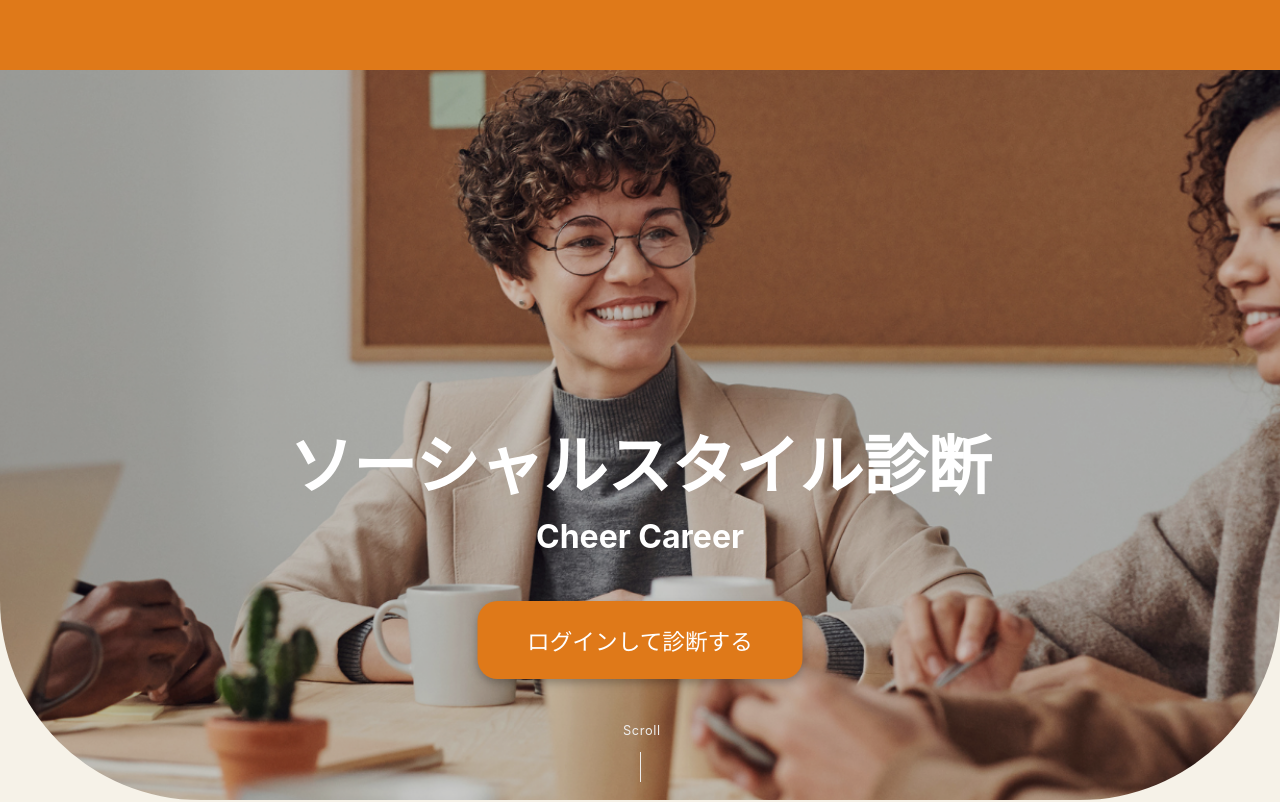
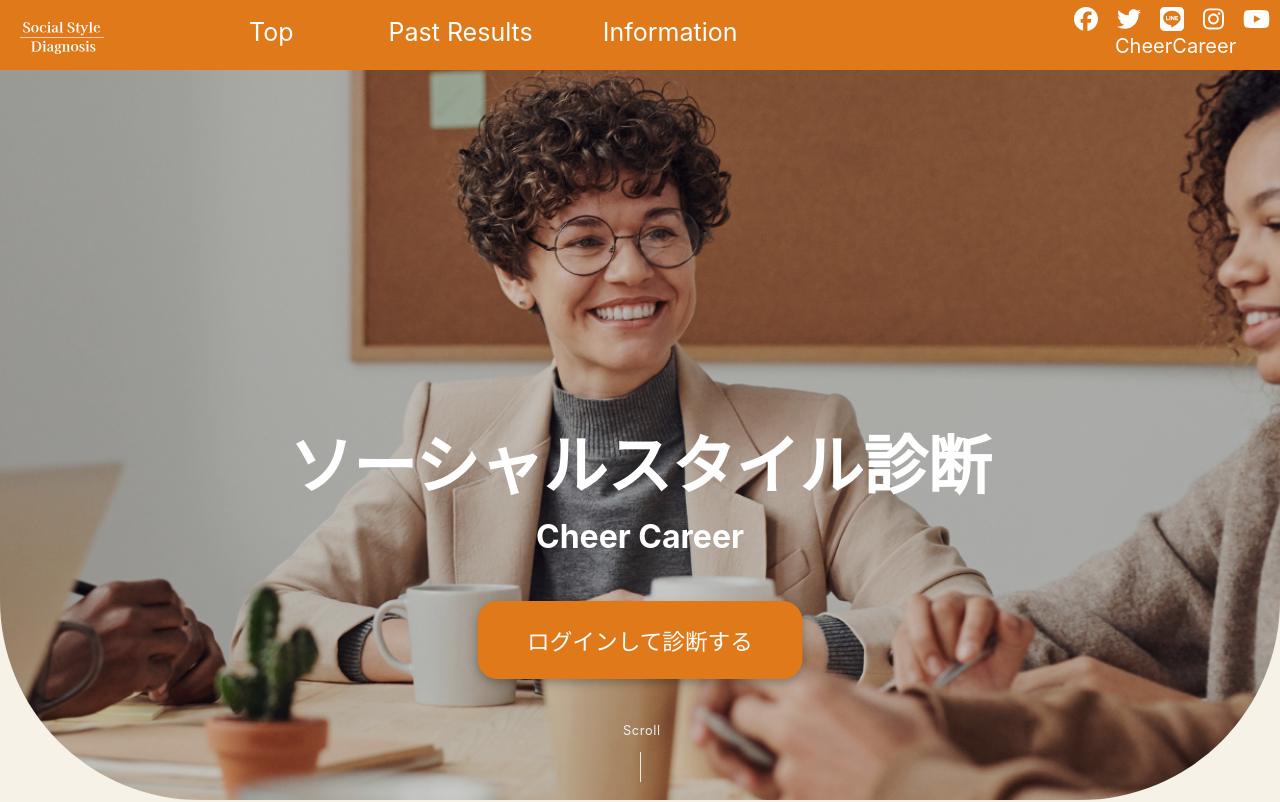
Before and after one commit to tatsuki1107/demo-social-style, a React (Create React App) app in the folder frontend/web-front/: page / in a window 1280 px wide. Shown: the top 802 px of the page. Built offline with nearby package versions, Linux system fonts and the light colour scheme.

Commit message:
header dekita

```diff
--- /dev/null
+++ b/frontend/web-front/src/components/Oganisms/Header/index.css
@@ -0,0 +1,48 @@
+header{
+    width: 100%;
+    height: 70px;
+    background-color: #DF7919;
+    position: fixed;
+    z-index: 1;
+    display: flex;
+}
+.logo img{
+    height: 120%;
+    margin-left: 20px;
+    transform: translateY(-7%);
+}
+.page{
+    display: flex;
+    margin-top: 17px;
+    margin-left: 50px;
+}
+.page div{
+    color: #fff;
+    margin-left: 70px;
+    font-size: 25px
+}
+.hIcon{
+    margin-left: auto;
+    margin-right: 10px;
+    margin-top: 5px;
+}
+.CheerCareer{
+    margin-left: 60px;
+    font-size: 20px;
+    color: #fff;
+}
+
+
+
+.page a{
+    margin-left:50px;
+    font-size: 25px;
+    color: #fff;
+}
+.a :hover{
+    opacity: 0.7;
+}
+.logo2 img{
+    margin-top: 20px;
+    margin-left: 590px;
+}
--- a/frontend/web-front/src/components/Oganisms/Header/index.jsx
+++ b/frontend/web-front/src/components/Oganisms/Header/index.jsx
@@ -1,20 +1,59 @@
 import React from "react";
-import styled from "styled-components";
+import './index.css';
+/*import styled from "styled-components";*/
+import logo from '../../../img/Social_Style_Diagnosis_1.svg';
+import {useNavigate} from 'react-router-dom'
+import { FontAwesomeIcon } from '@fortawesome/react-fontawesome'
+import { faTwitter, faFacebook, faLine, faInstagram, faYoutube } from "@fortawesome/free-brands-svg-icons";
 
 // tmp_header
-const Head = styled.header`
+/*const Head = styled.header`
   width: 100%;
   height: 70px;
   background-color: #DF7919;
   position: fixed;
   z-index: 1;
-`;
+`;*/
 
 const Header = () => {
+  const navigate = useNavigate();
   return (
-    <>
-      <Head></Head>
-    </>
+      <header>
+        <div className="logo">
+          <img src={logo} alt="CheerCareer_Logo" />
+        </div>
+        <div className="page">
+          <div onClick = {() => navigate("/")}>
+            &emsp;Top&emsp;
+          </div>
+          <div onClick = {() => navigate("/past_result")}>
+            Past Results
+          </div>
+          <div onClick = {() => navigate("/diagnosis")}>
+            Information
+          </div>
+        </div>
+        <div className="hIcon">
+					<a href="https://www.facebook.com/cheercareer.jp" target="_blank" className="icon_content">
+						<FontAwesomeIcon icon={faFacebook} />
+					</a>
+					<a href="https://twitter.com/cheer_career" target="_blank" className="icon_content">
+						<FontAwesomeIcon icon={faTwitter} />
+					</a>
+					<a href="https://lin.ee/noVzheP" target="_blank" className="icon_content">
+						<FontAwesomeIcon icon={faLine} />
+					</a>
+					<a href="https://www.instagram.com/cheer_career/" target="_blank" className="icon_content">
+						<FontAwesomeIcon icon={faInstagram} />
+					</a>
+					<a href="https://www.youtube.com/channel/UC8b3YGTUXCjtW3OwAjXTx9A/" target="_blank" className="icon_content">
+						<FontAwesomeIcon icon={faYoutube} />
+					</a>
+          <div className="CheerCareer">
+            CheerCareer
+          </div>
+				</div>
+      </header>
   );
 };
 
```
Also changed, not shown: frontend/web-front/src/img/Social_Style_Diagnosis_1.svg (added).
